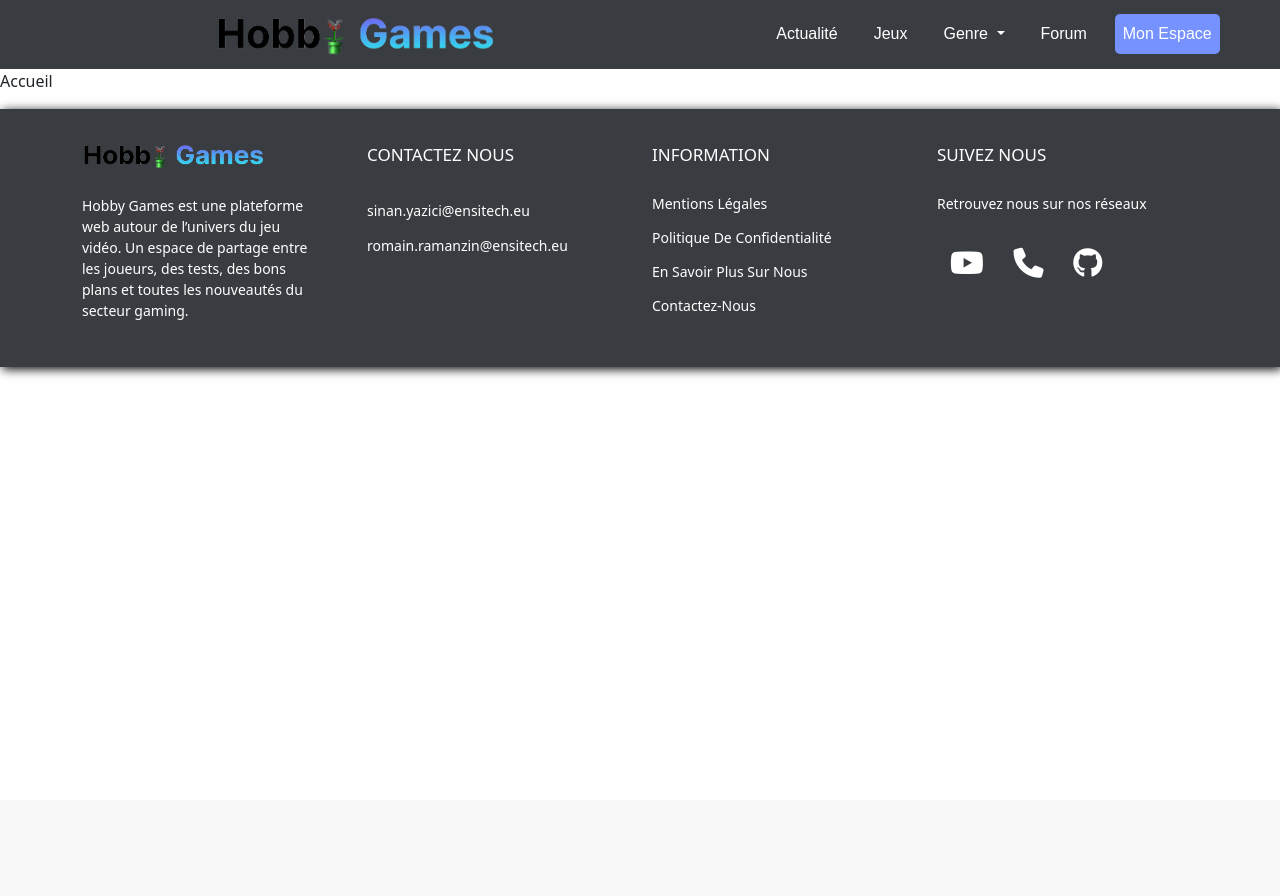
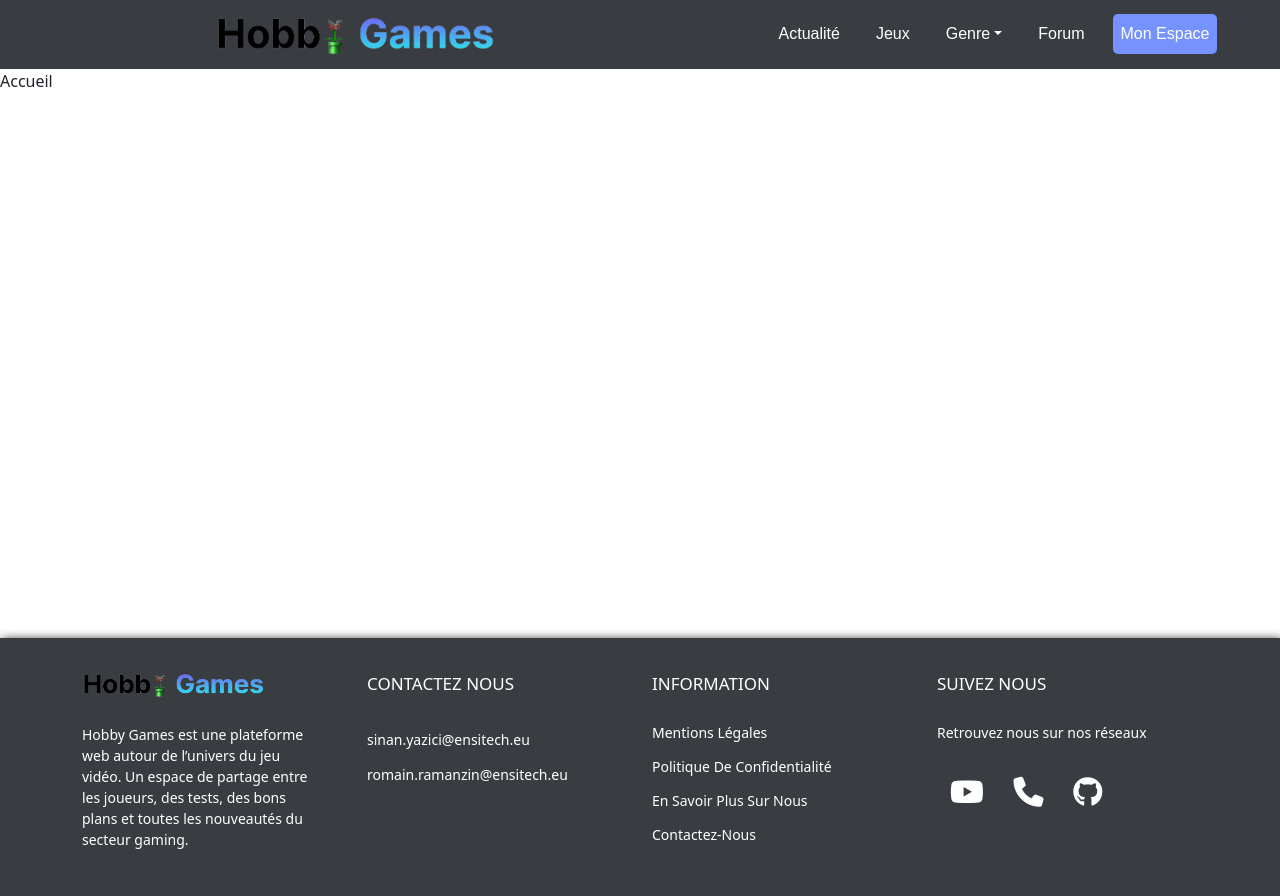
Before and after one commit to RomainRamanzin/Hobby-Games, a Symfony app: template templates/accueil/index.html.twig in a window 1280 px wide. Before the commit the page ends 376 px from the top, so only its background shows below. Run offline with Twig, Linux system fonts and the light colour scheme; the template is opened without the code that fills it, so the values that code supplies are empty; some libraries are stand-ins or nearby versions.

Commit message:
correction footer

```diff
--- a/public/asset/css/base.css
+++ b/public/asset/css/base.css
@@ -5,6 +5,7 @@
 }
 .wrapper-area {
     overflow: hidden;
+    min-height: calc(100vh - 231px);
 }
 /* Styles pour le footer */
 .footer {
--- a/templates/base.html.twig
+++ b/templates/base.html.twig
@@ -1,12 +1,16 @@
 <!DOCTYPE html>
 <html>
   <head>
-        <meta charset="UTF-8">
-        <meta name="viewport" content="width=device-width, initial-scale=1">
-        <title>{% block title %}Welcome!{% endblock %}</title>
-        <link href="https://cdn.jsdelivr.net/npm/bootstrap@5.3.0-alpha1/dist/css/bootstrap.min.css" rel="stylesheet" integrity="sha384-GLhlTQ8iRABdZLl6O3oVMWSktQOp6b7In1Zl3/Jr59b6EGGoI1aFkw7cmDA6j6gD" crossorigin="anonymous">
-        <link rel="stylesheet" href="path/to/font-awesome/css/font-awesome.min.css">
-        <link href="/asset/css/base.css" rel="stylesheet">
+    <meta charset="UTF-8" />
+    <meta name="viewport" content="width=device-width, initial-scale=1" />
+    <title>
+      {% block title %}
+        Welcome!
+      {% endblock %}
+    </title>
+    <link href="https://cdn.jsdelivr.net/npm/bootstrap@5.3.0-alpha1/dist/css/bootstrap.min.css" rel="stylesheet" integrity="sha384-GLhlTQ8iRABdZLl6O3oVMWSktQOp6b7In1Zl3/Jr59b6EGGoI1aFkw7cmDA6j6gD" crossorigin="anonymous" />
+    <link rel="stylesheet" href="path/to/font-awesome/css/font-awesome.min.css" />
+    <link href="/asset/css/base.css" rel="stylesheet" />
     {# Run `composer require symfony/webpack-encore-bundle` to start using Symfony UX #}
     {% block stylesheets %}
       {{ encore_entry_link_tags('app') }}
@@ -17,16 +21,13 @@
     {% endblock %}
   </head>
   <body>
-        <div class="wrapper-area">
     <header>
       <nav class="navbar navbar-expand-lg">
         <div class="container-fluid">
           <div class="block-return-home">
-                            <a class="navbar-brand" href="/"><img class="logo-hobby" src="/asset/image/logo-hobbyGames.png" alt=""></a>
+            <a class="navbar-brand" href="/"><img class="logo-hobby" src="/asset/image/logo-hobbyGames.png" alt="" /></a>
           </div>
-                        <button class="navbar-toggler" type="button" data-bs-toggle="collapse" data-bs-target="#navbarNav" aria-controls="navbarNav" aria-expanded="false" aria-label="Toggle navigation">
-                            <span class="navbar-toggler-icon"></span>
-                        </button>
+          <button class="navbar-toggler" type="button" data-bs-toggle="collapse" data-bs-target="#navbarNav" aria-controls="navbarNav" aria-expanded="false" aria-label="Toggle navigation"><span class="navbar-toggler-icon"></span></button>
           <div class="collapse navbar-collapse" id="navbarNav">
             <ul class="navbar-nav">
               <li class="nav-item">
@@ -36,9 +37,7 @@
                 <a class="nav-link" href="/article">jeux</a>
               </li>
               <li class="nav-item dropdown">
-                                    <a class="nav-link dropdown-toggle" href="#" id="navbarDropdownMenuLink" data-toggle="dropdown" aria-haspopup="true" aria-expanded="false">
-                                    genre
-                                    </a>
+                <a class="nav-link dropdown-toggle" href="#" id="navbarDropdownMenuLink" data-toggle="dropdown" aria-haspopup="true" aria-expanded="false">genre</a>
                 <div class="dropdown-menu" aria-labelledby="navbarDropdownMenuLink">
                   <a class="dropdown-item" href="#">Action</a>
                   <a class="dropdown-item" href="#">Another action</a>
@@ -73,8 +72,10 @@
         </div>
       </nav>
     </header>
+    <div class="wrapper-area">
+      {% block body %}
 
-            {% block body %}{% endblock %}
+      {% endblock %}
     </div>
     <footer class="footer">
       <div class="container">
@@ -82,7 +83,7 @@
           <div class="col-xl-3 col-lg-3 col-md-6 col-sm-6 col-6">
             <div class="company-information">
               <div class="title-company">
-                                    <img class="image-company" src="/asset/image/logo-hobbyGames.png">
+                <img class="image-company" src="/asset/image/logo-hobbyGames.png" />
               </div>
               <div class="company-history">
                 <p>Hobby Games est une plateforme web autour de l’univers du jeu vidéo. Un espace de partage entre les joueurs, des tests, des bons plans et toutes les nouveautés du secteur gaming.</p>
@@ -107,10 +108,18 @@
               </div>
               <div class="confidential-footer">
                 <ul class="list-information">
-                                        <li><a href="http://">mentions légales</a></li>
-                                        <li><a href="http://">politique de confidentialité</a></li>
-                                        <li><a href="/presentation-entreprise">en savoir plus sur nous</a></li>
-                                        <li><a href="/presentation-entreprise">Contactez-nous</a></li>
+                  <li>
+                    <a href="http://">mentions légales</a>
+                  </li>
+                  <li>
+                    <a href="http://">politique de confidentialité</a>
+                  </li>
+                  <li>
+                    <a href="/presentation-entreprise">en savoir plus sur nous</a>
+                  </li>
+                  <li>
+                    <a href="/presentation-entreprise">Contactez-nous</a>
+                  </li>
                 </ul>
               </div>
             </div>
```
Lines whose indentation alone changed are shown as unchanged.
